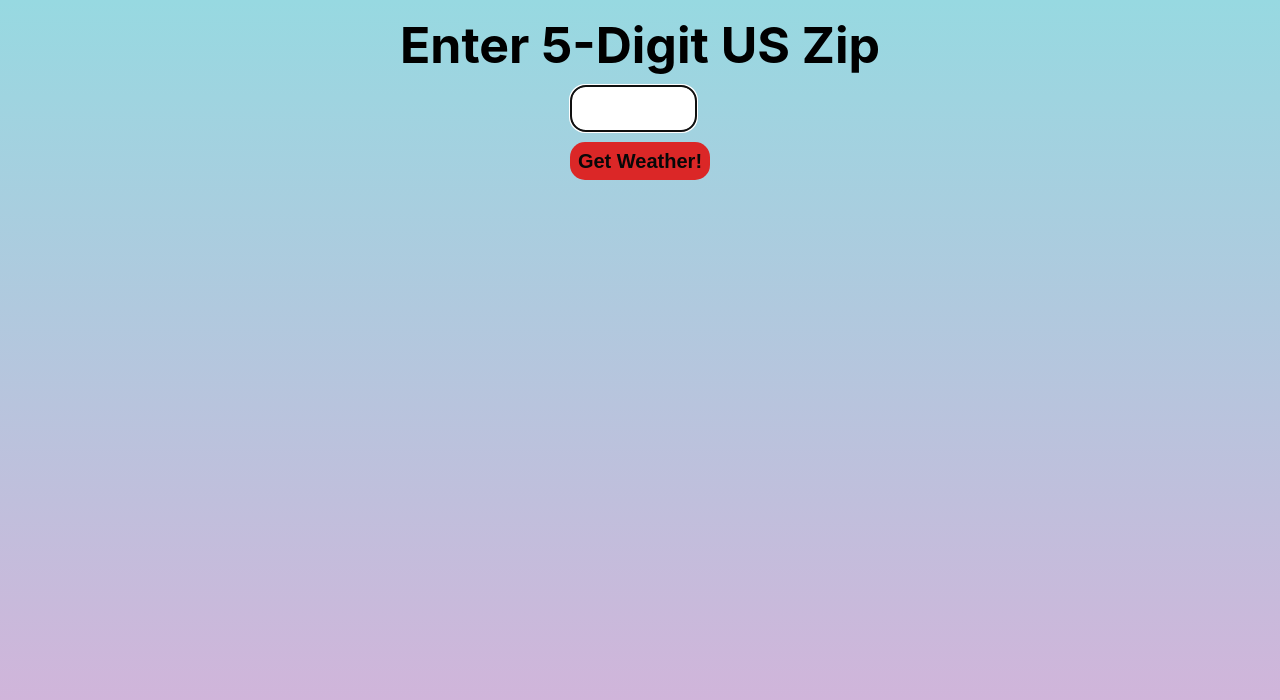
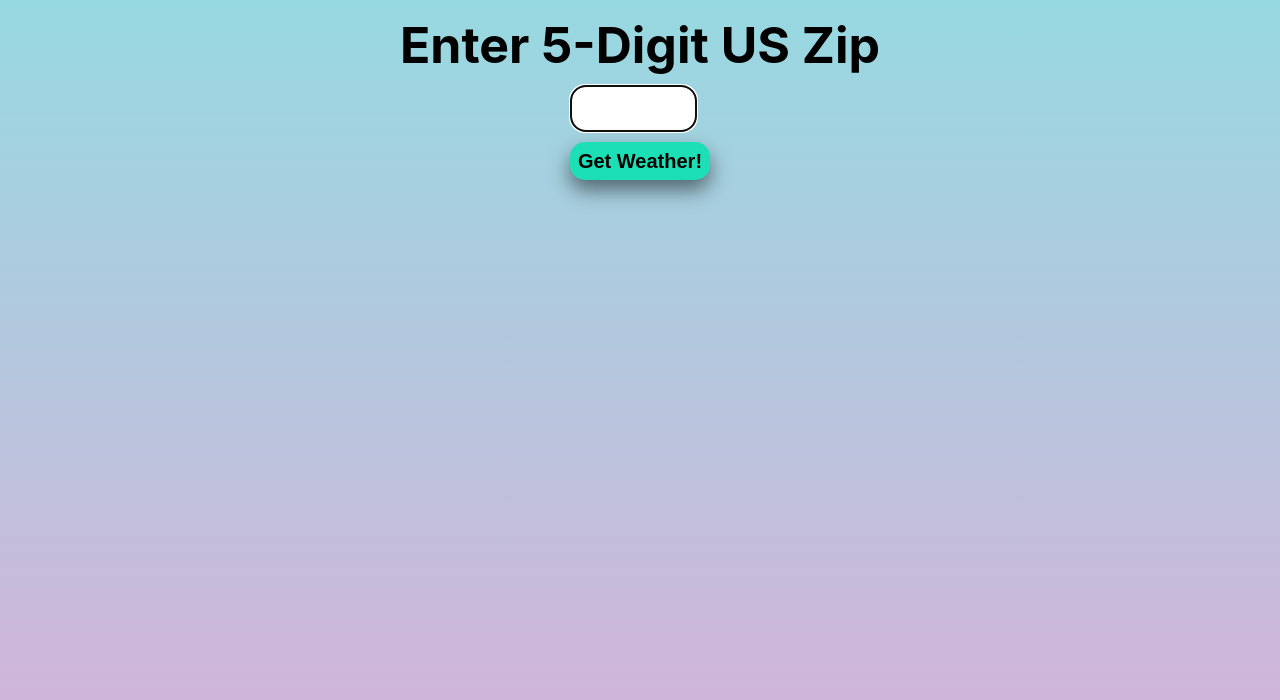
Before and after one commit to amansharma-mo/whetherornot, a React (Create React App) app: page / in a window 1280 px wide. Shown: the top 700 px of the page. Built offline with nearby package versions, Linux system fonts and the light colour scheme.

Commit message:
updated button color

```diff
--- a/src/components/cityInput/styles.module.css
+++ b/src/components/cityInput/styles.module.css
@@ -31,13 +31,14 @@
   border-radius: 1.5rem;
   border: none;
   cursor: pointer;
-  background: rgb(219, 39, 39);
-  color: rgb(8, 8, 8);
+  background: rgb(28, 223, 181);
+  color: rgb(0, 0, 0);
   padding: 0.75rem;
+  box-shadow: 0 1rem 2rem 0 rgb(0, 0, 0, 0.5);
 
 }
 
 .zipInputWrapper > form > button:hover {
-  color: rgb(219, 39, 39);
+  color: rgb(28, 223, 181);
   background: rgb(8, 8, 8);
 }
```
